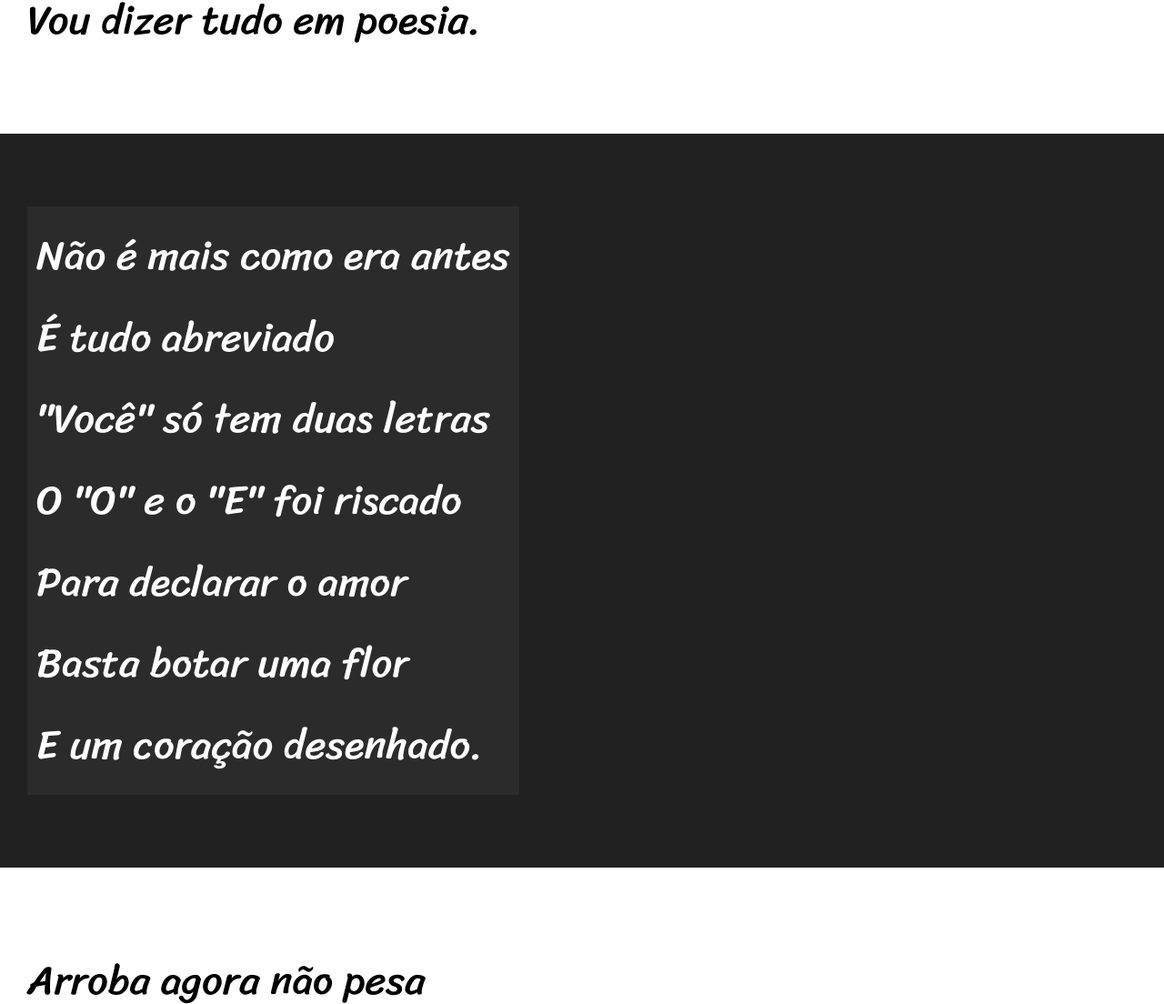
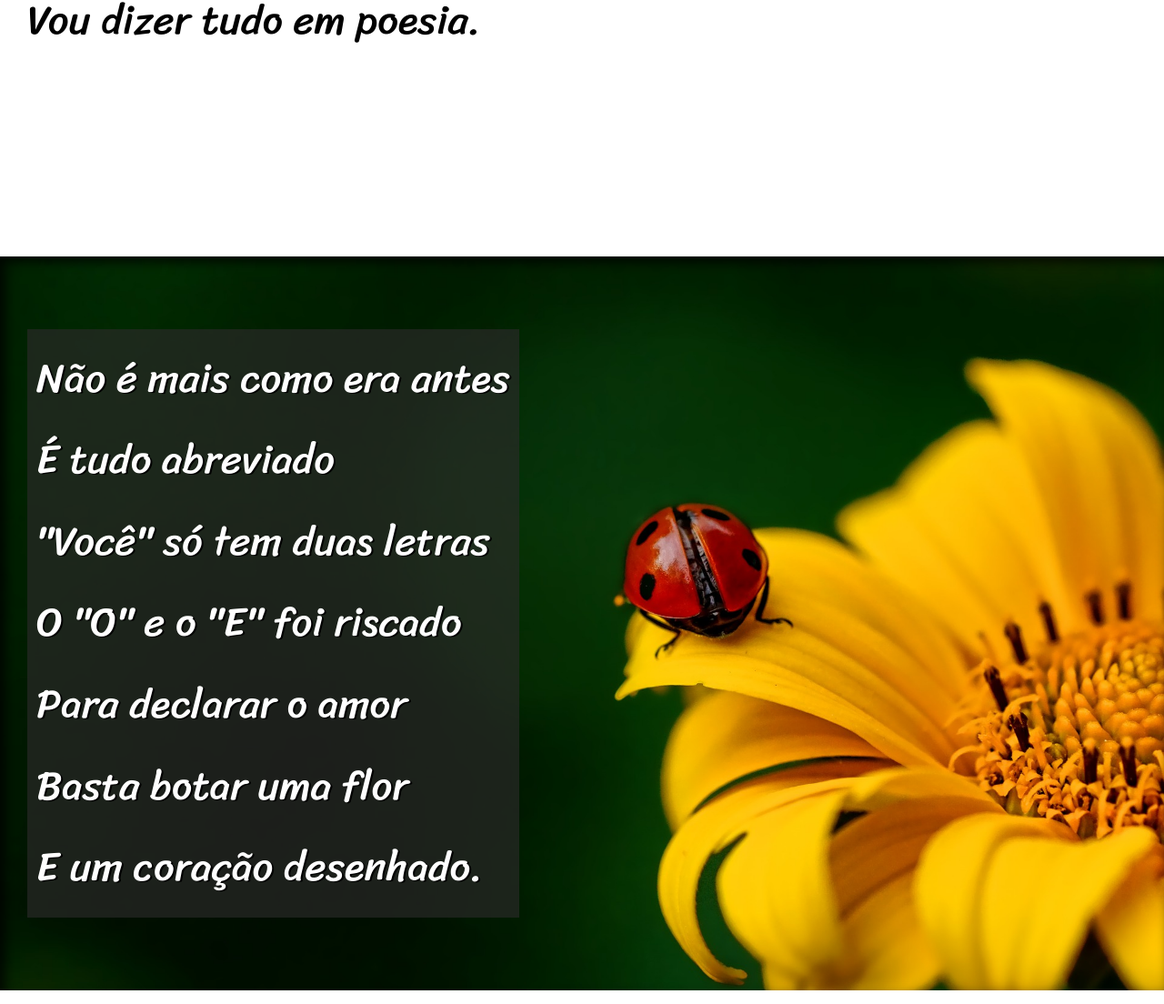
Before and after one commit to JoeldiasS/html-css, a plain HTML site: page modulo-03/desafios/des-012/index.html in a window 1280 px wide. Shown: the part 900-2004 px from the top of the page at 91% size. Drawn offline with Linux system fonts and the light colour scheme.

Commit message:
conclui o desafio 012 do curso em video do gustavo guanabara

```diff
--- a/modulo-03/desafios/des-012/estilo/style.css
+++ b/modulo-03/desafios/des-012/estilo/style.css
@@ -45,6 +45,9 @@ a {
 
 a:hover {
     text-decoration: underline;
+    background-color: rgba(240, 248, 255, 0.319);
+    padding: 2px;
+    border-radius: 5px;
 }
 
 section {
@@ -56,6 +59,10 @@ section {
     font-size: 3.5vw;
 }
 
+section > p {
+    padding-bottom: 3em;
+}
+
 section.normal{
     background-color: white;
 }
@@ -63,12 +70,28 @@ section.normal{
 section.imagem {
     color: white;
     background-color: rgb(34, 33, 33);
+    box-shadow: inset 6px 6px 13px 0px rgba(0, 0, 0, 0.808);
+    background-attachment: fixed;
 }
 
 section.imagem > p {
     display: inline-block;
     padding: 10px;
-    background-color: rgb(44, 43, 43);
+    background-color: rgba(44, 43, 43, 0.648);
+    text-shadow: 2px 1px 0px black;
+}
+
+section#img01 {
+    background-image: url('../imagens/background001.jpg');
+    background-position: right center;
+    background-size: cover;
+
+}
+
+section#img02 {
+    background-image: url('../imagens/background002.jpg');
+    background-size: cover;
+
 }
 
 footer {
--- a/modulo-03/desafios/des-012/index.html
+++ b/modulo-03/desafios/des-012/index.html
@@ -32,7 +32,7 @@
 
 
 
-<section class="imagem">
+<section class="imagem" id="img01">
     <p>
         Não é mais como era antes <br>
         É tudo abreviado <br>
@@ -70,7 +70,7 @@
 
 
 
-<section class="imagem">
+<section class="imagem" id="img02">
     <p>
         Tenho saudade das cartas <br>
         Escritas com a própria mão <br>
```
